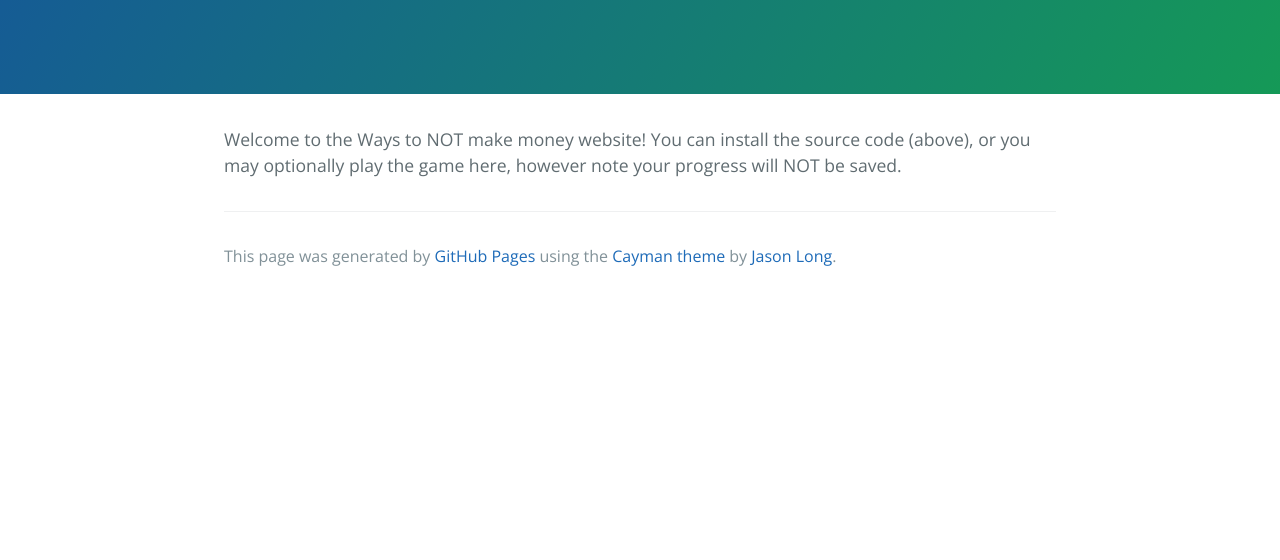
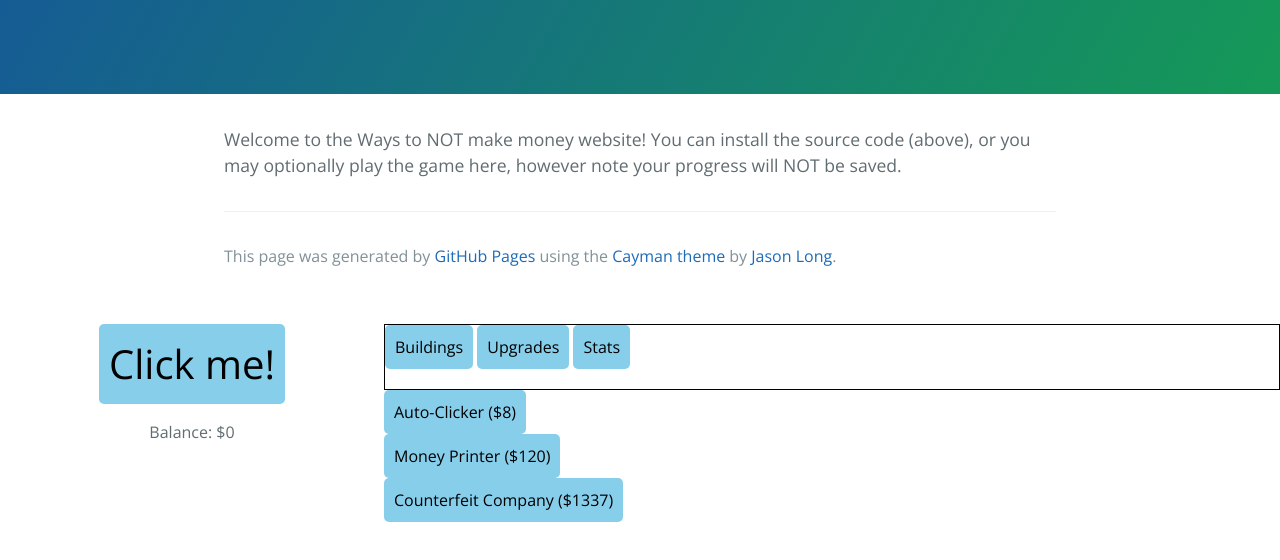
Before and after one commit to Ways-to-not-make-money/Ways-to-not-make-money.github.io, a website: page index.html in a window 1280 px wide. Shown: the part 176-736 px from the top of the page. Drawn offline with nearby package versions, Linux system fonts and the light colour scheme.

Commit message:
Update index.html

```diff
--- a/index.html
+++ b/index.html
@@ -25,8 +25,55 @@
 
         <span class="site-footer-credits">This page was generated by <a href="https://pages.github.com">GitHub Pages</a> using the <a href="https://github.com/jasonlong/cayman-theme">Cayman theme</a> by <a href="https://twitter.com/jasonlong">Jason Long</a>.</span>
       </footer>
+    </section>
 
-    </section>
+    <br>
+
+    <div id="mainbutton">
+    <button id="clickbutton" onclick="inc()">Click me!</button>
+    <p id="money">Balance: $0</p>
+    </div>
+    <div id="otheritems">
+      <div id="topbar">
+        <button id="buildbutton" onclick="toggleDisplay('build')" type="button">
+          Buildings
+        </button>
+        <button id="upgbutton" onclick="toggleDisplay('upg')" type="button">
+          Upgrades
+        </button>
+        <button id="statsbutton" onclick="toggleDisplay('stats')">
+          Stats
+        </button>
+      </div>
+      <div id="buildings">
+        <button class="building" id="acbuild" onclick="buildingFunc(0)">
+          Auto-Clicker ($8)
+        </button> <br>
+        <button class="building" id="mpbuild" onclick="buildingFunc(1)">
+          Money Printer ($120)
+        </button> <br>
+        <button class="building" id="ccbuild" onclick="buildingFunc(2)">
+          Counterfeit Company ($1337)
+        </button>
+      </div>
+      <div id="upgrades">
+        <button class="upgrade" id="acupg1" onclick="upgradeFunc(0, 0)">
+          Clicking Factories ($1000)
+        </button> <br>
+        <button class="upgrade" id="mpupg1" onclick="upgradeFunc(1, 0)">
+          Skilled Fake Money Making ($5000)
+        </button> <br>
+        <button class="upgrade" id="ccupg1" onclick="upgradeFunc(2, 0)">
+          Printing Templates ($16900)
+        </button> <br>
+        <button class="upgrade" id="acupg2" onclick="upgradeFunc(0, 1)">
+          Iron-Clad Mice ($42000)
+        </button>
+      </div>
+      <div id="stats">
+        <p id="clicks">Total Clicks: 0</p>
+      </div>
+  </div>
 
 
   </body>
```
